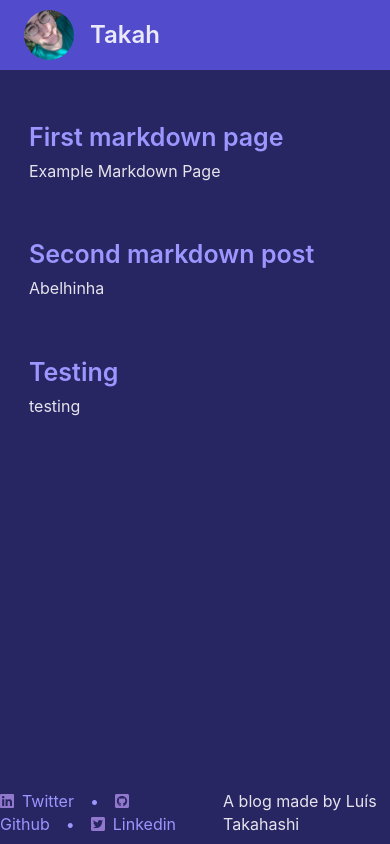
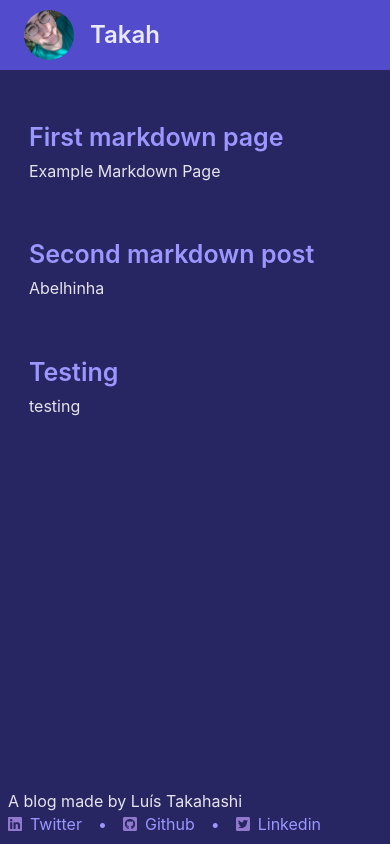
Before and after one commit to luistak/takah.dev, a Gatsby site: page / in a window 390 px wide. Built offline with nearby package versions, Linux system fonts and the light colour scheme; Gatsby itself is replaced by a stand-in of ours.

Commit message:
Fixed footer responsive info

```diff
--- a/src/components/Footer.tsx
+++ b/src/components/Footer.tsx
@@ -3,19 +3,22 @@ import styled from '@emotion/styled'
 import { faLinkedin, faTwitterSquare, faGithubSquare } from '@fortawesome/free-brands-svg-icons'
 
 import { SiteAuthor } from 'interfaces/site'
-import { colors } from 'styles/variables'
+import { colors, widths } from 'styles/variables'
 
 import Icon from 'components/Icon'
 import ContainerComponent from './Container'
 
 const StyledFooter = styled.div`
-  margin-top: 0.5rem;
-  margin-bottom: 0.5rem;
+  margin: 0.5rem;
 `
 
 const FooterContainer = styled(ContainerComponent)`
   display: flex;
   justify-content: space-between;
+
+  @media (max-width: ${widths.md}px) {
+    flex-direction: column-reverse;
+  }
 `
 
 const AnchorContainer = styled.span`
```
